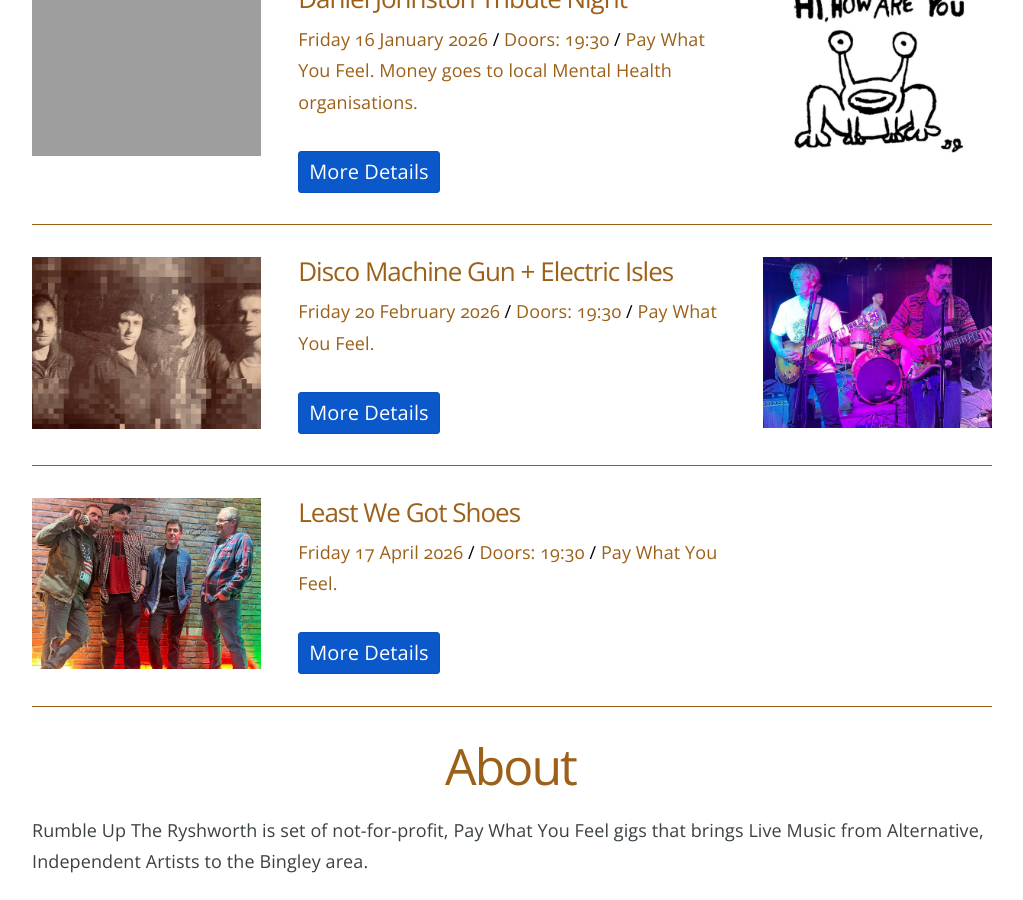
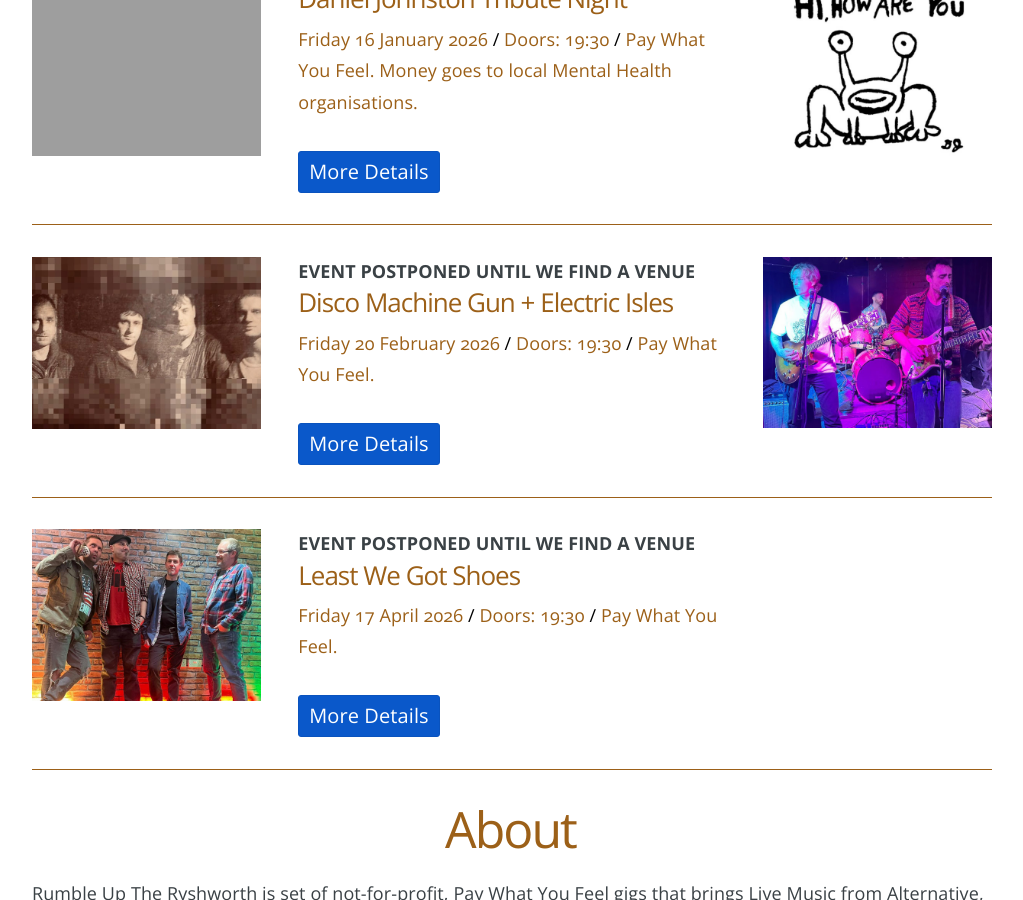
Before and after one commit to caprenter/rumble, a Jekyll site: the page built from docs/index.md, in a window 1280 px wide and 900 px high, scrolled down 1579 px. Shown: the whole window, without its empty margins (128-1151 px from the left). Built offline with Jekyll 4.4.1, drawn with Linux system fonts in a browser that asks for light colours; comment, search, counter and statistics services are not loaded.

Commit message:
Adds postponed notice to events after jan 31st

```diff
--- a/docs/_includes/event-listing.md
+++ b/docs/_includes/event-listing.md
@@ -1,8 +1,12 @@
 <div class="col-md-3" markdown="1">
+
  ![{{ event.Title }}]({{ site.url }}{% if site.baseurl %}{{ site.baseurl }}{% endif %}/assets/images/bands/{{ event.Image1 }}){:class="img-responsive"}
 </div>
 
 <div class="col-md-6 px-5" markdown="1">
+{% if date >= "2026-01-31"  %}
+<div class="fw-bold text-uppercase">Event Postponed Until We Find A Venue</div>
+{% endif %}
 <!-- PERFORMERS -->
 {% if event.Presents %}<h5>{{ event.Presents }}</h5>{% endif %}
 {% assign performers = event.Artists | split: "," %}
```
